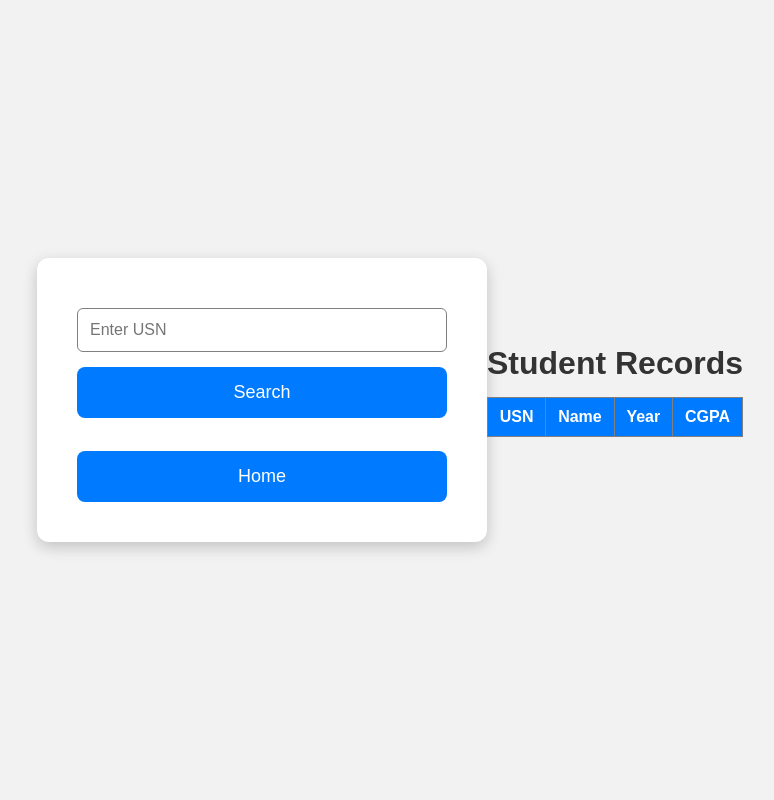
After one commit to pavithragowda05/Student-Management-System, a Flask app: page /search in a window 1280 px wide. The commit adds this page. Shown: the whole page, without its empty margins (250-1024 px from the left). Run offline with Flask 3, Linux system fonts and the light colour scheme; lists and menus that the app fills with data are empty.

Commit message:
search button implemented

```diff
--- a/App.py
+++ b/App.py
@@ -72,6 +72,17 @@ def deletedata():
     cursor.execute(sql,values)
     db.commit()
     return render_template("index.html")
+@app.route("/search")
+def searchpage():
+    return render_template("search.html")
 
+@app.route("/searchdata",methods=["GET","POST"])
+def search():
+    usn=request.form["usn"]
+    sql="SELECT * FROM Student WHERE usn = %s"
+    values=(usn,)
+    cursor.execute(sql,values)
+    student = cursor.fetchone()
+    return render_template("search.html", student=student)
 if __name__ == "__main__":
     app.run(debug=True)
--- a/templates/index.html
+++ b/templates/index.html
@@ -33,6 +33,10 @@
         <button>delete Record</button>
     </a>
 
+    <a href="/search">
+        <button>search Record</button>
+    </a>
+
 </div>
 
 </body>
--- /dev/null
+++ b/templates/search.html
@@ -0,0 +1,57 @@
+<!DOCTYPE html>
+<html>
+
+<head>
+
+<title>Search Student</title>
+
+<link rel="stylesheet" href="{{ url_for('static', filename='css/style.css') }}">
+<script src="{{ url_for('static', filename='js/script.js') }}"></script>
+
+</head>
+
+<body>
+<form action="/searchdata" method="POST">
+    <div class="container">
+    <input type="text" name="usn" placeholder="Enter USN">
+    <button type="submit">Search</button>
+</form>
+<br><br>
+
+<button type="button" onclick="window.location.href='/'">
+    Home
+</button>
+
+</div>
+<div>
+    <h1>Student Records</h1>
+
+<table border="1">
+
+<tr>
+
+<th>USN</th>
+<th>Name</th>
+<th>Year</th>
+<th>CGPA</th>
+
+</tr>
+
+{% for student in students %}
+    <tr>
+        <td>{{ student[0] }}</td>
+        <td>{{ student[1] }}</td>
+        <td>{{ student[2] }}</td>
+        <td>{{ student[3] }}</td>
+    </tr>
+    {% endfor %}
+
+
+</table>
+
+<br>
+</div>
+
+</body>
+
+</html>
```
